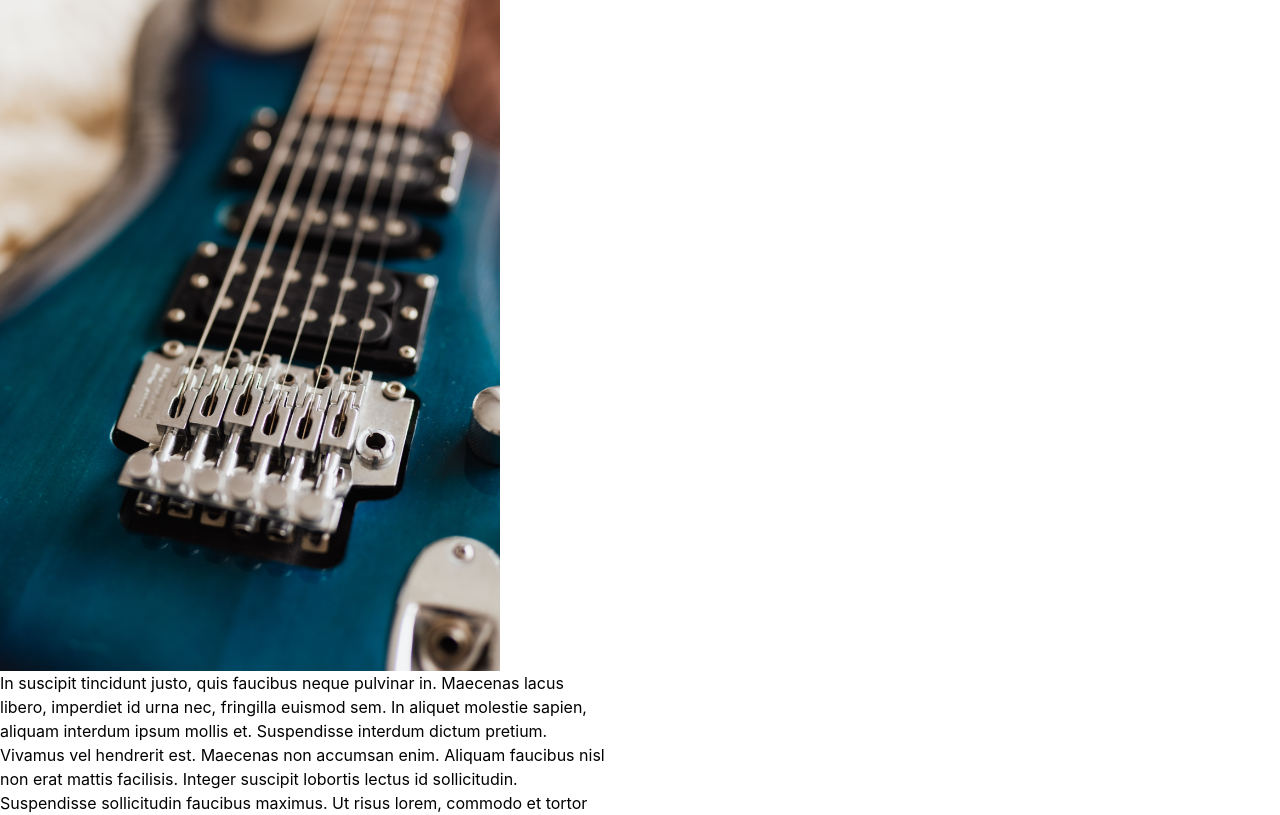
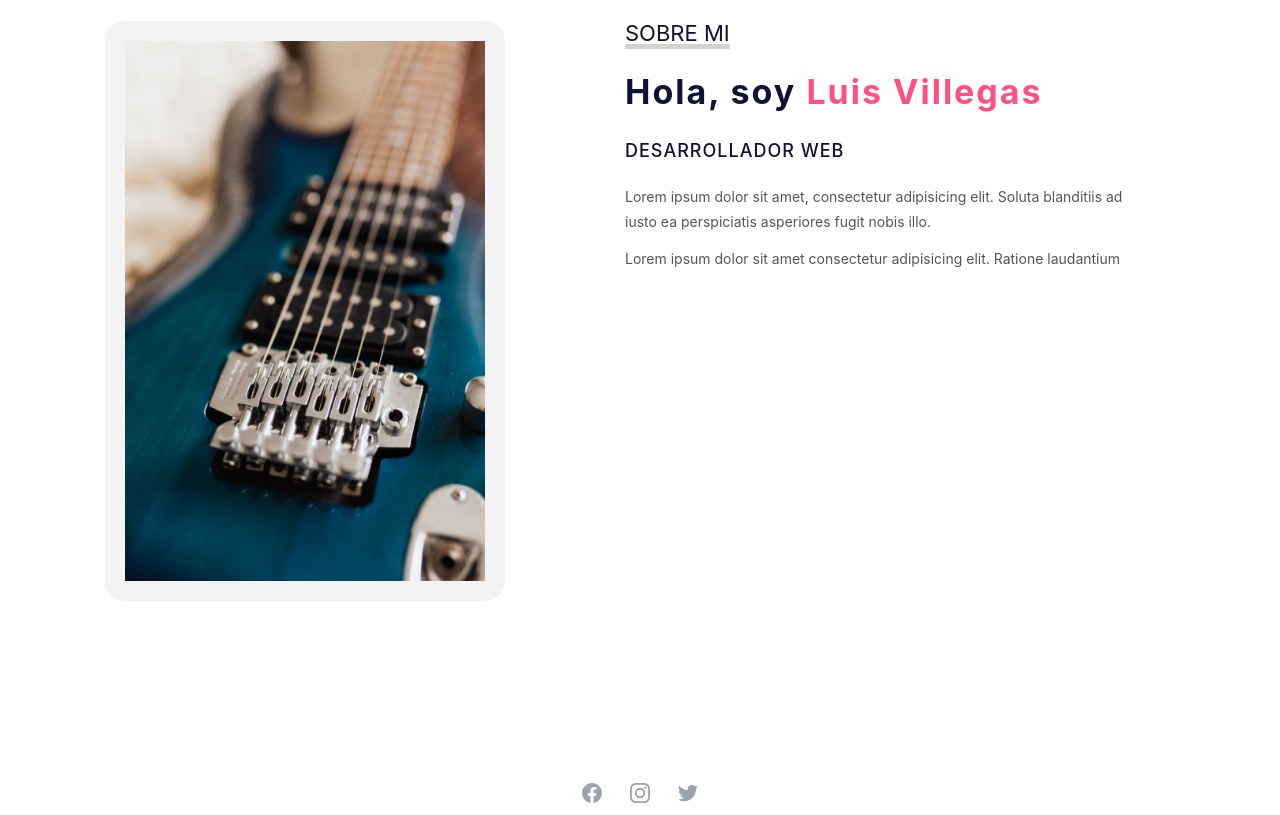
Before and after one commit to Luvime/proyecto-comercio-electronico, a React (Create React App) app: page /about in a window 1280 px wide. Shown: the part 700-1515 px from the top of the page. Built offline with nearby package versions, Linux system fonts and the light colour scheme; no server answers.

Commit message:
cambios estilo about

```diff
--- a/src/About.css
+++ b/src/About.css
@@ -1,10 +1,58 @@
-.contenedor {
-    display: grid;
-    gap: 4rem;
+#sobremi {
+    max-width: 1100px;
+    margin: auto;
+    padding: 100px 15px;
+    color: #111135;
+    display: flex;
 }
-@media (min-width: 768px) {
-    .contenedor {
-        grid-template-columns: repeat(2, 1fr);
-        align-items: center;
-    }
+
+#sobremi .contenedor-foto {
+    max-width: 400px;
+    margin-right: 80px;
 }
+
+#sobremi .contenedor-foto img {
+    padding: 20px;
+    width: 100%;
+    border-radius: 20px;
+    background-color: #f3f3f3;
+}
+
+#sobremi .sobremi {
+    margin: 0 40px;
+}
+
+#sobremi .sobremi .titulo-seccion {
+    font-size: 22px;
+    text-transform: uppercase;
+    color: #111135;
+    text-decoration: underline;
+    text-decoration-color: #d3d3d3;
+    text-decoration-thickness: 5px;
+}
+
+#sobremi .sobremi h2 {
+    font-size: 34px;
+    font-weight: bold;
+    margin: 20px 0;
+    letter-spacing: 2px;
+}
+
+#sobremi .sobremi h2 span {
+    color: #ff5080;
+}
+
+#sobremi .sobremi h3 {
+    font-size: 18px;
+    font-weight: 500;
+    text-transform: uppercase;
+    margin-bottom: 20px;
+    letter-spacing: 1px;
+}
+
+#sobremi .sobremi p {
+    font-size: 14px;
+    line-height: 25px;
+    color: #565656;
+    margin-bottom: 12px;
+}
--- a/src/components/About.js
+++ b/src/components/About.js
@@ -38,17 +38,20 @@ export const About = () => {
 
 
       <h1 className="text-center text-4xl font-extrabold tracking-tight sm:text-5xl lg:text-6xl">Nosotros</h1>
-      <div className='contenedor'>
-        <div>
+
+      <section id="sobremi">
+        <div class="contenedor-foto">
           <img className='bannernosotros' width={500} height={800} src={nosotros}></img>
-
-          <div>
-            <p>In suscipit tincidunt justo, quis faucibus neque pulvinar in. Maecenas lacus libero, imperdiet id urna nec, fringilla euismod sem. In aliquet molestie sapien, aliquam interdum ipsum mollis et. Suspendisse interdum dictum pretium. Vivamus vel hendrerit est. Maecenas non accumsan enim. Aliquam faucibus nisl non erat mattis facilisis. Integer suscipit lobortis lectus id sollicitudin. </p>
-
-            <p>Suspendisse sollicitudin faucibus maximus. Ut risus lorem, commodo et tortor vehicula, semper consequat nisi. Donec pretium sit amet purus eget vehicula. Nulla non malesuada eros. Duis vehicula volutpat nunc, nec consequat dui viverra sollicitudin. Sed vel augue cursus, hendrerit nisi ut, commodo nibh. Vestibulum ante ipsum primis in.</p>
-          </div>
         </div>
-      </div>
+        <div class="sobremi">
+          <p class="titulo-seccion">Sobre Mi</p>
+          <h2>Hola, soy <span>Luis Villegas</span></h2>
+          <h3>Desarrollador Web</h3>
+          <p>Lorem ipsum dolor sit amet, consectetur adipisicing elit.
+            Soluta blanditiis ad iusto ea perspiciatis asperiores fugit nobis illo.</p>
+          <p>Lorem ipsum dolor sit amet consectetur adipisicing elit. Ratione laudantium</p>
+        </div>
+      </section>
     </>
   )
 }
```
Also changed, not shown: 6 other files (tests, documents, lock files or other folders).
